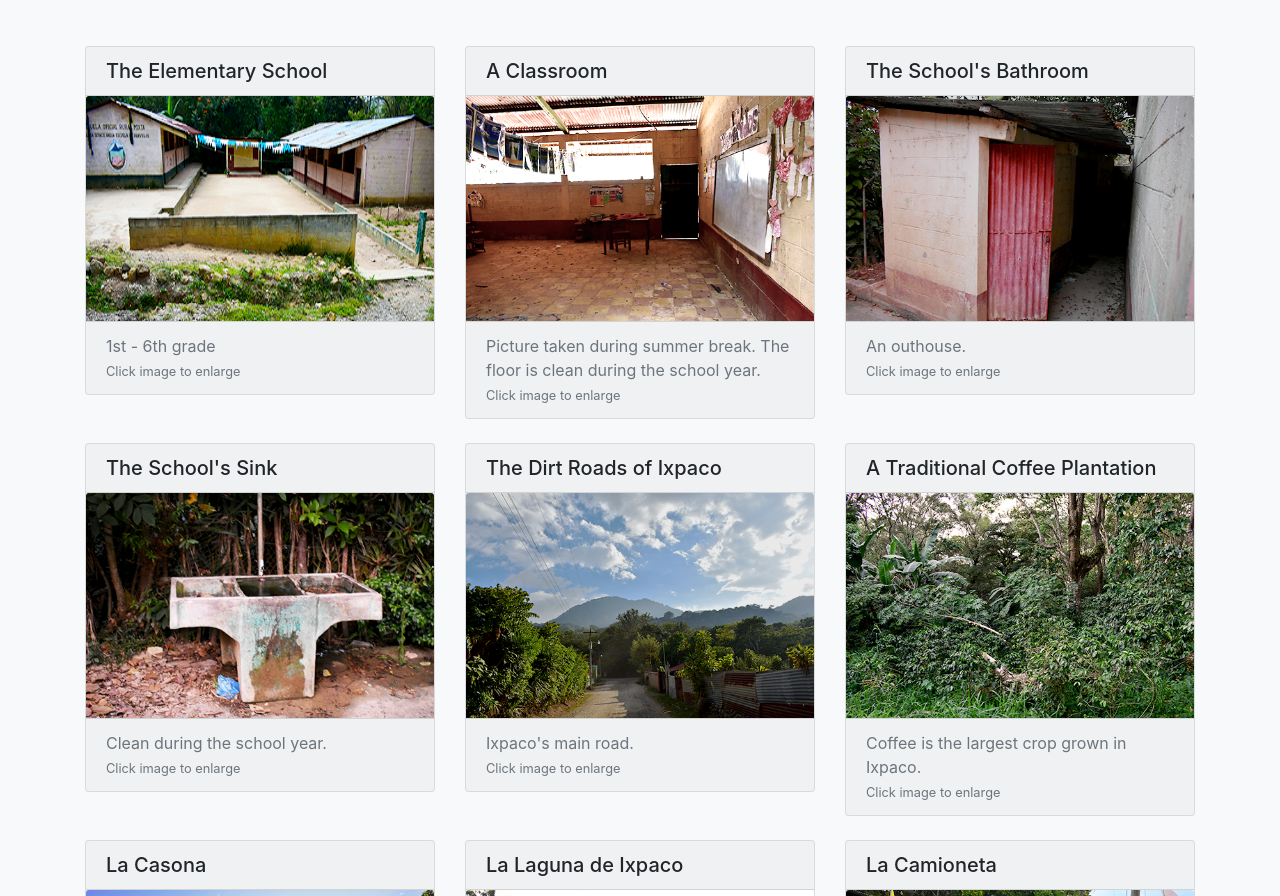
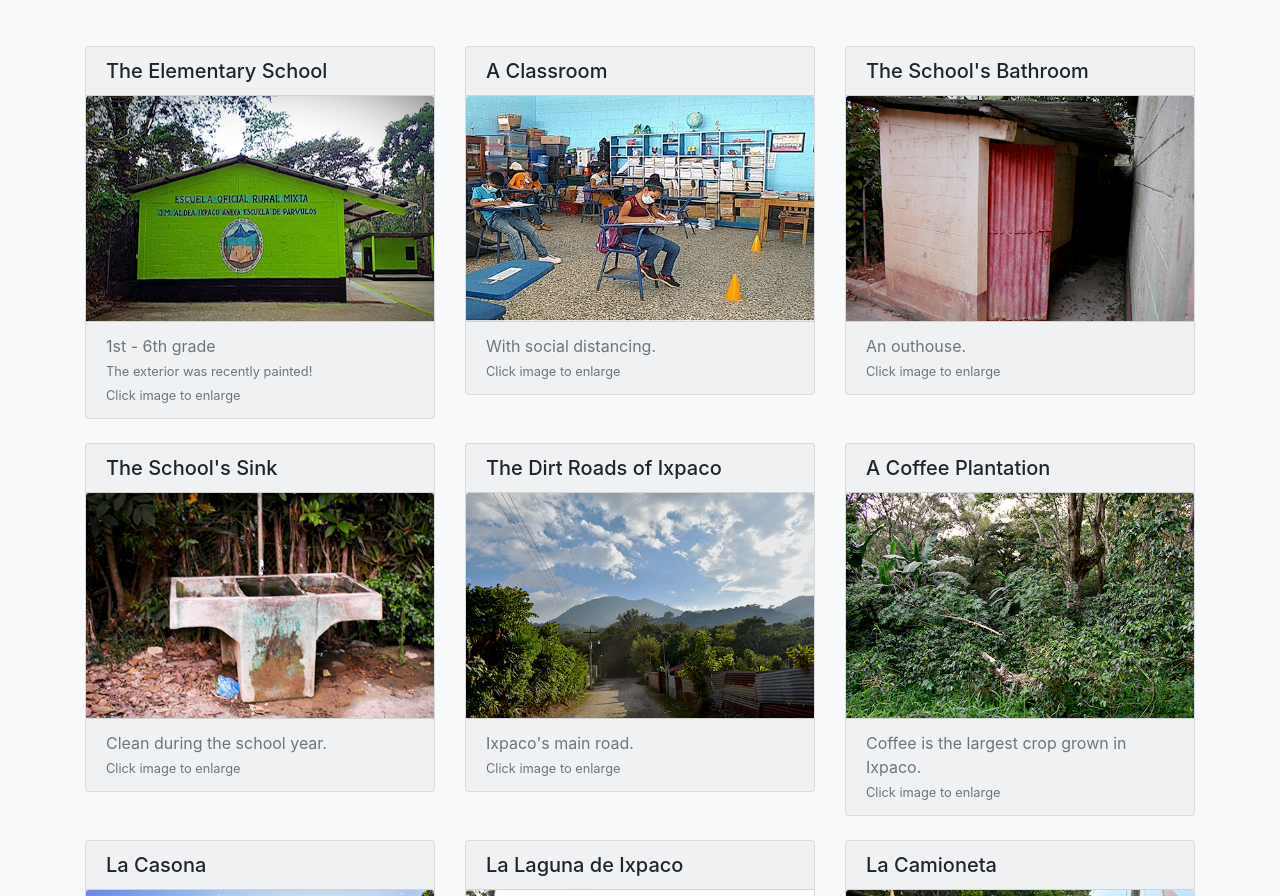
Before and after one commit to karenaxon/fundraiser, a plain HTML site: page ixp-images.html in a window 1280 px wide. Shown: the part 978-1874 px from the top of the page. Drawn offline with nearby package versions, Linux system fonts and the light colour scheme; some packages are replaced by stand-ins of ours.

Commit message:
Updating fundraiser current amount and pictures in the Ixpaco page.

```diff
--- a/ixp-images.html
+++ b/ixp-images.html
@@ -87,11 +87,16 @@
                 <h5 class="card-header">
                   The Elementary School
                 </h5>
-                <a href="images/1800pixels/school_1800.png" target="blank">
-                  <img src="images/500pixels/school_500.png" class="card-img-top" alt="Photo of the elementary school in Ixpaco" width="100%" height="225" background="#55595c" color="#eceeef" text="Thumbnail">
+                <a href="images/original_size/school_outside1.png" target="blank">
+                  <img src="images/500pixels/school_outside1_500.png" class="card-img-top"
+                       alt="Photo of the elementary school in Ixpaco" width="100%" height="225" background="#55595c" color="#eceeef" text="Thumbnail">
                 </a>
                 <div class="card-footer text-muted">
                   1st - 6th grade
+                  <br>
+                  <small>
+                    The exterior was recently painted!
+                  </small>
                   <p class="card-text">
                     <small class="text-muted">
                       Click image to enlarge
@@ -105,11 +110,12 @@
                 <h5 class="card-header">
                   A Classroom
                 </h5>
-                <a href="images/1800pixels/classroom_1800.png" target="blank">
-                  <img src="images/500pixels/classroom_500.png" class="card-img-top" alt="Photo of a classroom of the elementary school in Ixpaco" width="100%" height="225" background="#55595c" color="#eceeef" text="Thumbnail">
+                <a href="images/carousel/13.jpg" target="blank">
+                  <img src="images/500pixels/13_500.png" class="card-img-top"
+                       alt="Photo of a classroom of the elementary school in Ixpaco" width="100%" height="225" background="#55595c" color="#eceeef" text="Thumbnail">
                 </a>
                 <div class="card-footer text-muted">
-                  Picture taken during summer break. The floor is clean during the school year.
+                  With social distancing.
                   <p class="card-text">
                     <small class="text-muted">
                       Click image to enlarge
@@ -174,7 +180,7 @@
             <div class="col-md-4">
               <div class="card mb-4 bg-light">
                 <h5 class="card-header">
-                  A Traditional Coffee Plantation
+                  A Coffee Plantation
                 </h5>
                 <a href="images/1800pixels/finca_1800.png" target="blank">
                   <img src="images/500pixels/finca_500.png" class="card-img-top" alt="Photo of a typical coffee plantation" width="100%" height="225" background="#55595c" color="#eceeef" text="Thumbnail">
```
Also changed, not shown: index.html (+1 -1 lines), images/500pixels/13_500.png (added).
